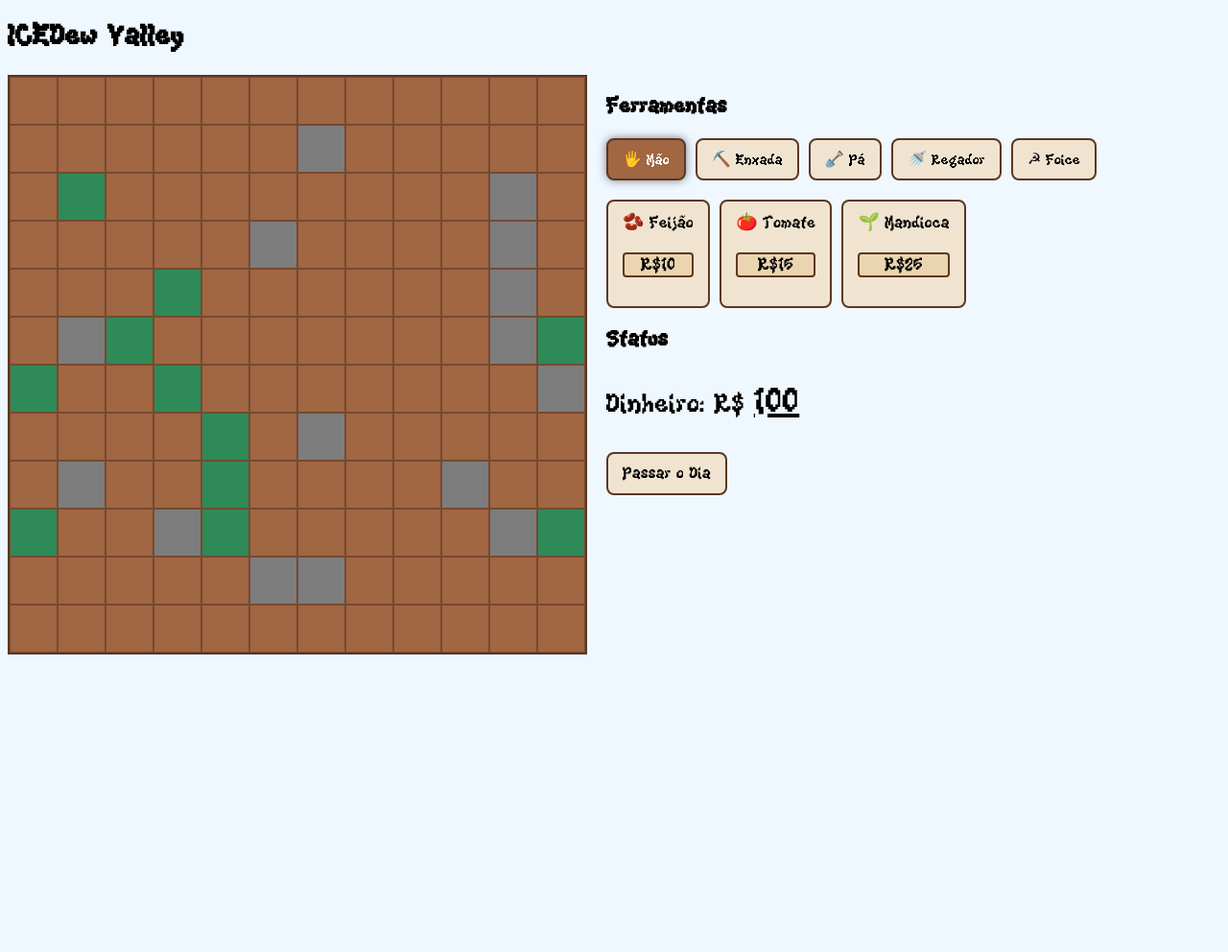
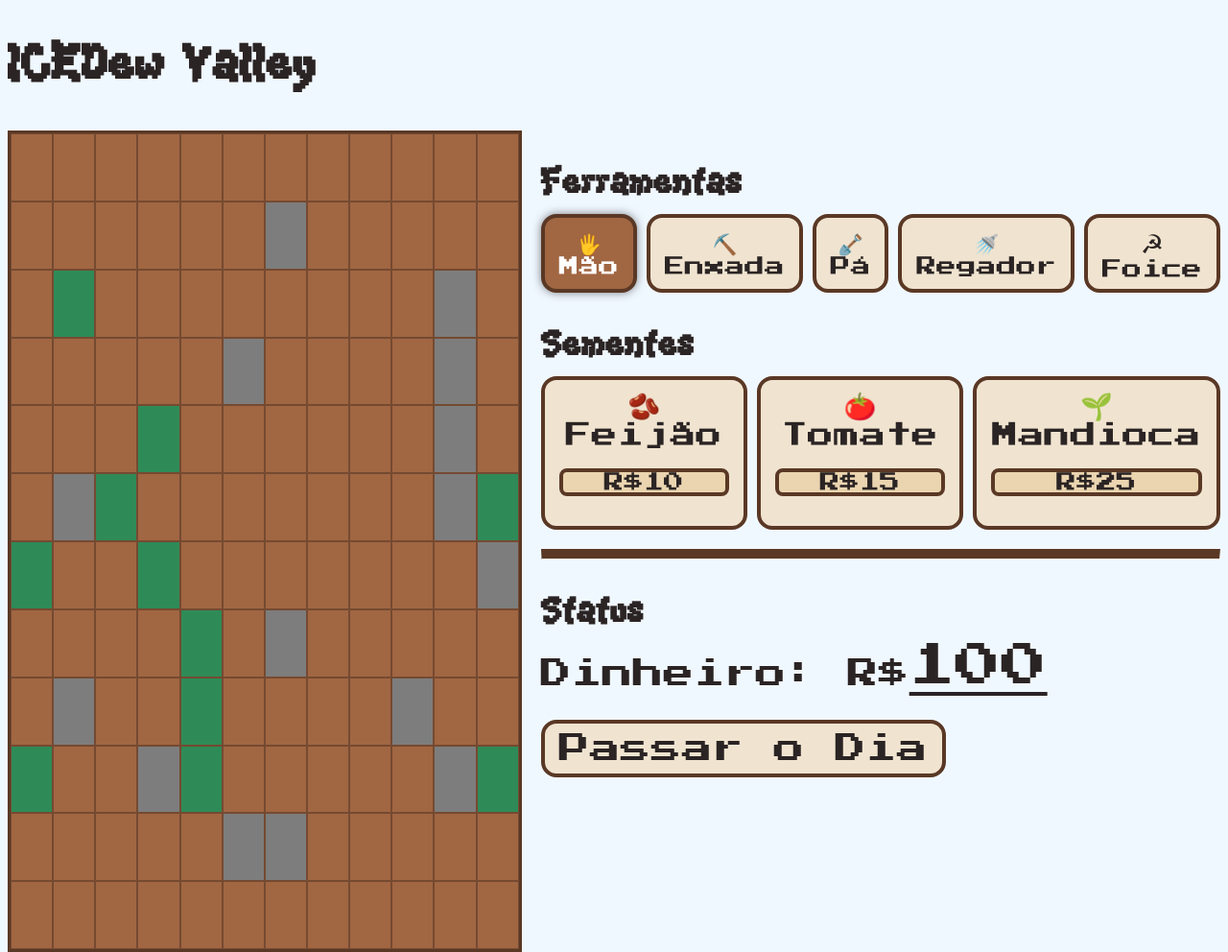
Before and after one commit to ufjf-dcc202/ufjf-dcc202-2025-1-b-trb-lucaschaves, a plain HTML site: page index.html in a window 1280 px wide. Shown: the whole page at 96% size. Before the commit the page ends 800 px from the top, so only its background shows below. Drawn offline with Linux system fonts and the light colour scheme.

Commit message:
Muda alguns estilos e deixa o jogo mais bonitin

```diff
--- a/index.html
+++ b/index.html
@@ -17,15 +17,17 @@
                 <button class="tool-button" data-tool="hoe">⛏️ Enxada</button>
                 <button class="tool-button" data-tool="shovel">🪏 Pá</button>
                 <button class="tool-button" data-tool="watering-can">🚿 Regador</button>
-                <button class="tool-button" data-tool="sickle">☭ Foice</button>
+                <button class="tool-button" data-tool="sickle"><span id="sickle-icon">☭</span> Foice</button>
             </div>
+            <h2>Sementes</h2>
             <div id="seed-selection">
                 <button class="seed-button" data-seed="feijao">🫘 Feijão <p>R$10</p></button>
                 <button class="seed-button" data-seed="tomate">🍅 Tomate <p>R$15</p></button>
                 <button class="seed-button" data-seed="mandioca">🌱 Mandioca <p>R$25</p></button>
             </div>
+            <hr id="status-divider"/>
             <h2>Status</h2>
-            <p id="money-text">Dinheiro: R$ <span id="money-display">100</span></p>
+            <p id="money-text">Dinheiro: R$<span id="money-display">100</span></p>
             <button id="next-day-button">Passar o Dia</button>
         </div>
     </main>
--- a/style.css
+++ b/style.css
@@ -3,9 +3,26 @@
     src: url('/public/KiwiSoda.ttf');
 }
 
+@font-face {
+    font-family: 'PressStart2P';
+    src: url('/public/PressStart2P.ttf');
+}
+
 * {
     background-color: aliceblue;
+    font-family: PressStart2P;
+    color:#2b2424
+}
+
+h1 {
+    font-size: 3.5rem;
     font-family: KiwiSoda;
+}
+
+h2 {
+    font-size: 2.5rem;
+    font-family: KiwiSoda;
+    margin-bottom: 10px;
 }
 
 #game-container {
@@ -15,27 +32,32 @@
 
 #grid-container {
     display: grid;
-    width: 600px;
-    height: 600px;
-    border: 2px solid #5a3825;
+    width: 850px;
+    height: 850px;
+    border: 3px solid #5a3825;
 }
 
 #money-text {
-    font-size: 30px;
+    font-size: 2rem;
+    margin-top: 5px;
 }
 
 #money-display {
-    font-size: 40px;
+    font-size: 3rem;
     text-decoration: underline;
 }
 
 #next-day-button {
     padding: 10px 15px;
-    font-size: 18px;
-    border: 2px solid #5a3825;
+    font-size: 2rem;
+    border: 4px solid #5a3825;
     background-color: #f0e4d0;
-    border-radius: 8px;
+    border-radius: 16px;
     cursor: pointer;
+}
+
+hr {
+    border-top: 10px solid #5a3825;
 }
 
 /* TODO: Fazer sprites para os tile e plantas */
@@ -68,11 +90,17 @@
 
 .tool-button {
     padding: 10px 15px;
-    font-size: 16px;
-    border: 2px solid #5a3825;
+    font-size: 1.3rem;
+    border: 4px solid #5a3825;
     background-color: #f0e4d0;
-    border-radius: 8px;
+    border-radius: 16px;
     cursor: pointer;
+}
+
+/*Fix pro icone da enxada que é mto pequeno*/
+#sickle-icon {
+    font-size: 1.7rem;
+    background-color: #f0e4d0;
 }
 
 .tool-button.active {
@@ -89,10 +117,10 @@
 
 .seed-button {
     padding: 10px 15px;
-    font-size: 18px;
-    border: 2px solid #5a3825;
+    font-size: 1.7rem;
+    border: 4px solid #5a3825;
     background-color: #f0e4d0;
-    border-radius: 8px;
+    border-radius: 16px;
     cursor: pointer;
 }
 
@@ -103,10 +131,10 @@
 }
 
 .seed-button > p {
-    font-size: 20px;
-    border: 2px solid #5a3825;
+    font-size: 1.3rem;
+    border: 4px solid #5a3825;
     background-color: #ebd5b0;
-    border-radius: 4px;
+    border-radius: 8px;
 }
 
 .seed-button.active > p {
```
Also changed, not shown: public/PressStart2P.ttf (added).
